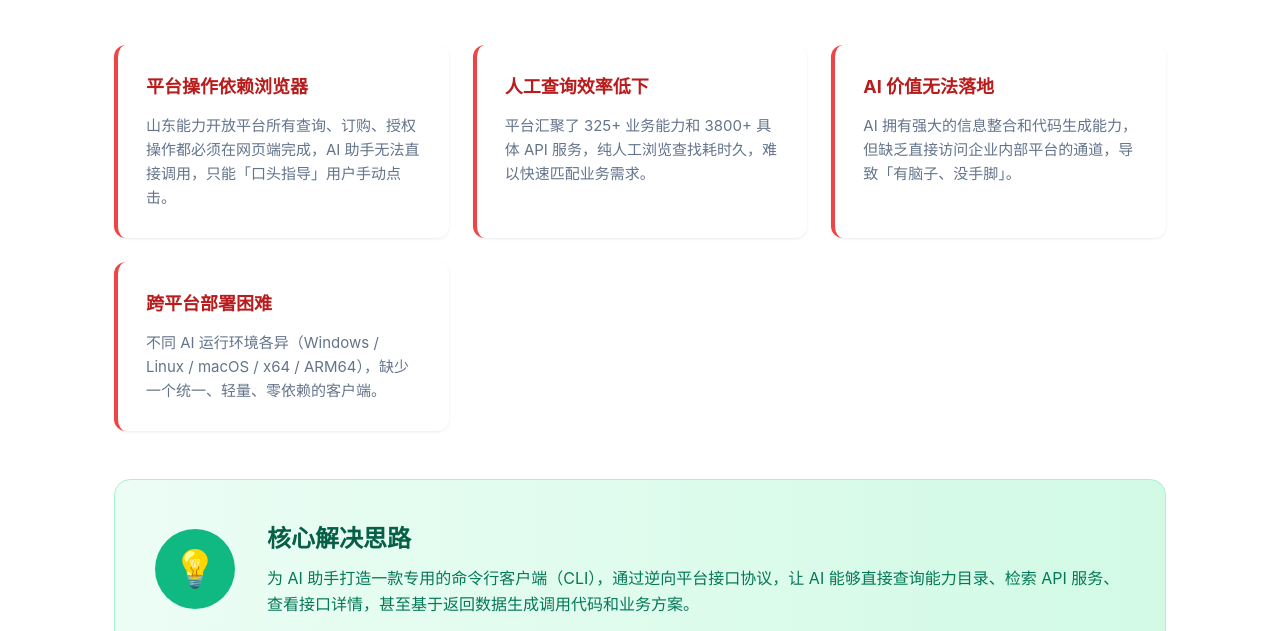
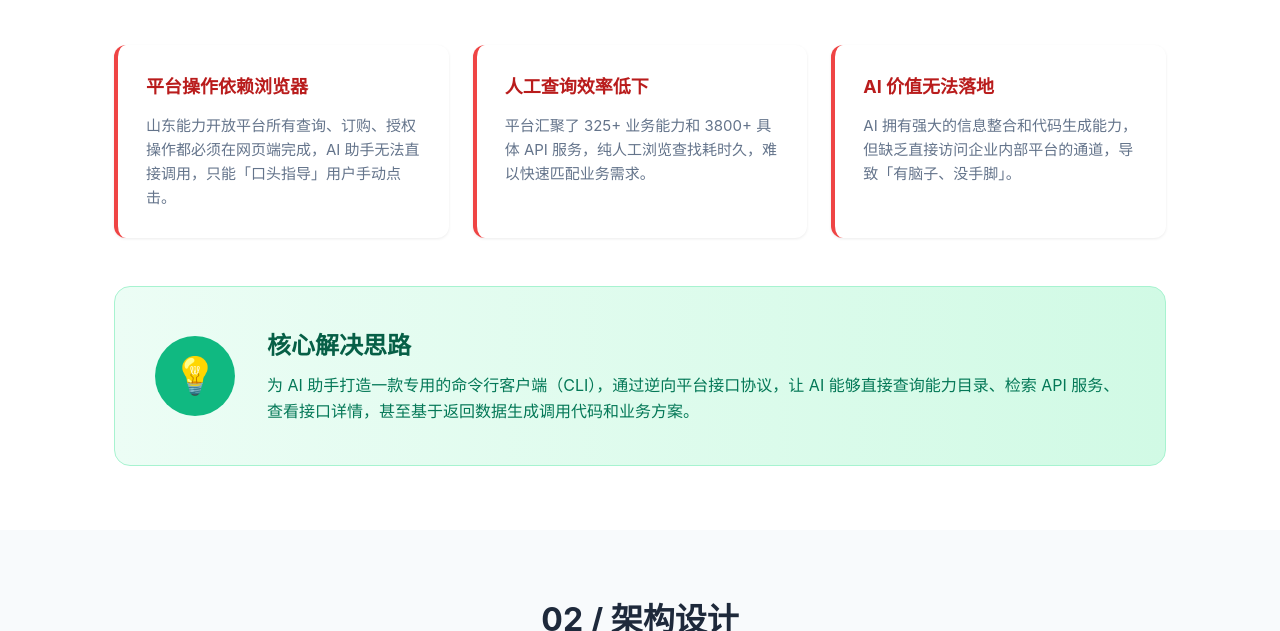
Before and after one commit to haibin1003/aaascli, a browser extension: page docs/presentation-report.html in a window 1280 px wide. Shown: the part 590-1221 px from the top of the page. Drawn offline with Linux system fonts and the light colour scheme.

Commit message:
docs(presentation): remove cross-platform deployment pain point from report

```diff
--- a/docs/presentation-report.html
+++ b/docs/presentation-report.html
@@ -116,10 +116,6 @@ footer { background: #0f172a; color: #94a3b8; padding: 32px 0; text-align: cente
       <div class="pain-card">
         <h3>AI 价值无法落地</h3>
         <p>AI 拥有强大的信息整合和代码生成能力，但缺乏直接访问企业内部平台的通道，导致「有脑子、没手脚」。</p>
-      </div>
-      <div class="pain-card">
-        <h3>跨平台部署困难</h3>
-        <p>不同 AI 运行环境各异（Windows / Linux / macOS / x64 / ARM64），缺少一个统一、轻量、零依赖的客户端。</p>
       </div>
     </div>
 
```
Also changed, not shown: release/presentation-report.html, release/sdp-package/presentation-report.html.
